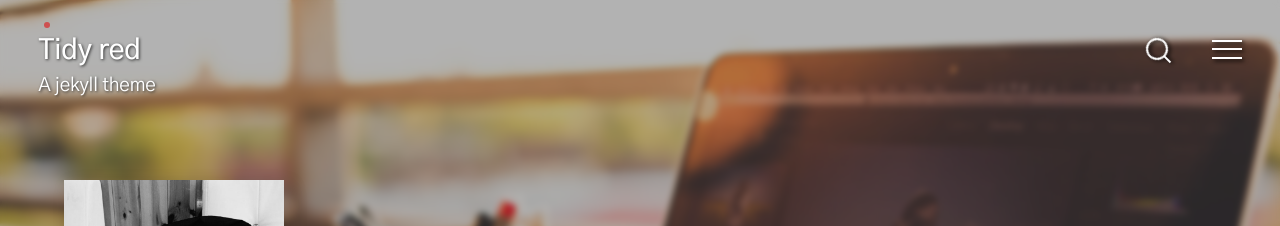
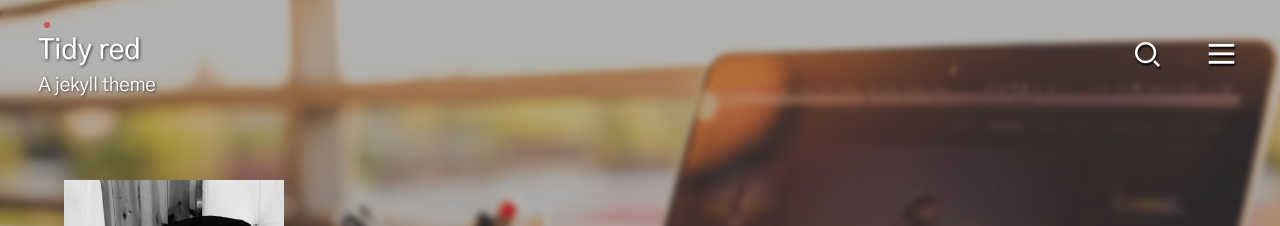
Before and after one commit to selosele/jekyll-theme-tidyred, a Jekyll site: the page built from index.html, in a window 1280 px wide. Shown: the top 226 px of the page. Built offline with Jekyll 4.4.1, drawn with Linux system fonts in a browser that asks for light colours; cached includes are drawn as plain includes; the list of posts is cut into pages by our own code.

Commit message:
fontawesome -> xeicon 교체 작업

```diff
--- a/_includes/masthead.html
+++ b/_includes/masthead.html
@@ -15,12 +15,10 @@
       {% if site.search == true %}
       <button class="nav__item nav__search-open" type="button" aria-controls="search-layer" aria-expanded="false">
         <span class="visually-hidden">{{ site.data.ui-text[site.locale].search_label }}</span>
-        <span class="ico"></span>
       </button>
       {% endif %}
       <button type="button" class="nav__item nav__menu-open" aria-haspopup="menu" aria-controls="primary-nav" aria-expanded="false">
         <span class="visually-hidden">{{ site.data.ui-text[site.locale].menu_label }}</span>
-        <span class="ico" aria-hidden="true"></span>
       </button>
     </div>
   </nav>
--- a/_sass/tidy-red/_masthead.scss
+++ b/_sass/tidy-red/_masthead.scss
@@ -184,15 +184,21 @@
    align-items: center;
 
    button {
-      width: 30px;
-      height: 30px;
+      width: 2rem;
+      height: 2rem;
       background-color: transparent;
    }
 }
 
 .nav__item {
+   &:before {
+      font-family: "xeicon";
+      color: #fff;
+      text-shadow: $black04 1px 2px 2px;
+   }
+
    & + & {
-      margin-left: 2rem;
+      margin-left: 1.7rem;
    }
 }
 
@@ -228,60 +234,17 @@
 
 // search toggle
 .nav__search-open {
-   transform: rotate(-45deg);
-
-   .ico {
-      display: block;
-      position: relative;
-      width: 1.1rem;
-      height: 1.1rem;
-      margin: 0 auto;
-      border: 2px solid $grey12;
-      border-radius: 50%;
-      filter: drop-shadow(1px 2px 2px $black04);
-
-      &:before {
-         content: "";
-         display: block;
-         position: absolute;
-         top: 100%;
-         left: 0;
-         right: 0;
-         width: 2px;
-         height: 0.5rem;
-         margin: 0 auto;
-         background: $grey12;
-      }
+   &:before {
+      content: "\e97a";
+      font-size: 1.5rem;
    }
 }
 
 // menu toggle
 .nav__menu-open {
-   .ico {
-     display: block;
-     width: 1.5rem;
-     height: 2px;
-     background-color: $grey12;
-     box-shadow: $black04 2px 2px 4px;
-
-     &:before,
-     &:after {
-      content: "";
-      display: block;
-      position: relative;
-      width: 100%;
-      height: 100%;
-      background: inherit;
-      box-shadow: inherit;
-     }
-
-     &:before {
-       top: -8px;
-     }
-
-     &:after {
-        bottom: -7px;
-     }
+   &:before {
+      content: "\e91c";
+      font-size: 1.7rem;
    }
 }
 
```
